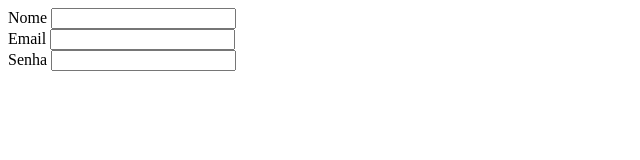
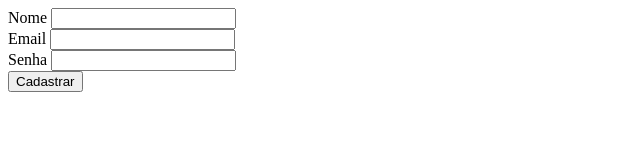
Before and after one commit to Handerrr/curso_ebac_frontend, a plain HTML site: page exercicios p enviar/index.html in a window 1280 px wide. Shown: the whole page, without its empty margins (0-640 px from the left). Drawn offline with Linux system fonts and the light colour scheme.

Commit message:
Add files via upload

```diff
--- a/exercicios p enviar/index.html
+++ b/exercicios p enviar/index.html
@@ -15,6 +15,10 @@
         <br />
         <label for="senha">Senha</label>
         <input id="senha" type="password" />
+        <br />
+        <button type="submit">
+            Cadastrar
+        </button>
     </form>
 
 </body>
```
